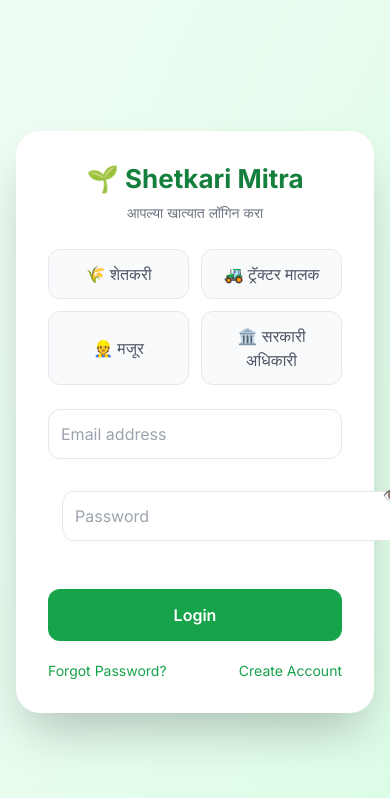
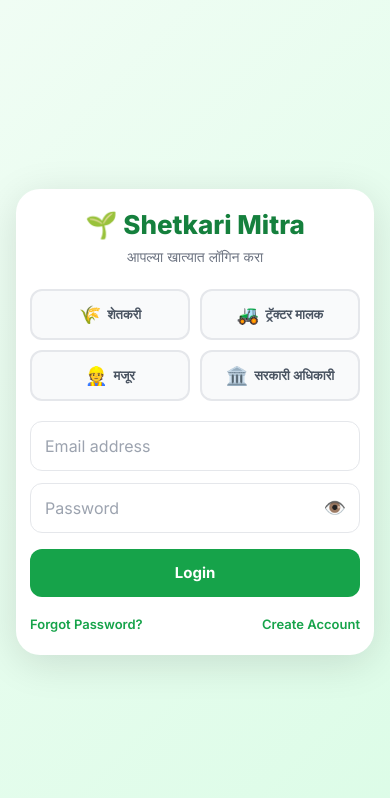
Before and after one commit to mangeshgaikwad424/shetkari-mitra, a React (Vite) app in the folder shetkari-mitra/: page /login in a window 390 px wide. Shown: the top 798 px of the page. Built offline with nearby package versions, Linux system fonts and the light colour scheme; no server answers.

Commit message:
fix: mobile responsive fixes for all pages

```diff
--- a/shetkari-mitra/src/pages/FarmerDashboard.jsx
+++ b/shetkari-mitra/src/pages/FarmerDashboard.jsx
@@ -231,8 +231,6 @@ export default function FarmerDashboard() {
     { id: "bookings", label: copy.myBookings, icon: "📅" },
     { id: "messages", label: copy.messages, icon: "💬" },
     { id: "earnings", label: copy.earnings, icon: "💰" },
-    { id: "schemes", label: copy.schemes, icon: "📋" },
-    { id: "crop", label: copy.cropDoctor, icon: "🌿" },
     { id: "notifications", label: copy.notifications, icon: "🔔" },
     { id: "profile", label: copy.profile, icon: "👤" },
     { id: "settings", label: copy.settings, icon: "⚙️" },
@@ -580,13 +578,7 @@ export default function FarmerDashboard() {
           {NAV.map((item) => (
             <button
               key={item.id}
-              onClick={() =>
-                item.id === "schemes"
-                  ? navigate("/schemes")
-                  : item.id === "crop"
-                    ? navigate("/crop")
-                    : setActiveTab(item.id)
-              }
+              onClick={() => setActiveTab(item.id)}
               style={{
                 width: "100%",
                 display: "flex",
@@ -1027,7 +1019,7 @@ export default function FarmerDashboard() {
                 )}
               </div>
 
-              <div style={{ display: "grid", gridTemplateColumns: "320px 1fr", gap: 16, minHeight: 560 }}>
+              <div style={{ display: "grid", gridTemplateColumns: "1fr", gap: 16, minHeight: 400 }} className="farmer-messages-grid">
                 <div style={{ background: "#fff", borderRadius: 16, border: "1px solid #e5e7eb", display: "flex", flexDirection: "column", overflow: "hidden" }}>
                   <div style={{ padding: "16px 16px 0" }}>
                     <div style={{ fontSize: 12, fontWeight: 700, color: "#6b7280", marginBottom: 10 }}>{copy.allContacts}</div>
@@ -1398,6 +1390,15 @@ export default function FarmerDashboard() {
           </div>
         </div>
       )}
+      <style>{`
+        @media (min-width: 768px) {
+          .farmer-messages-grid { grid-template-columns: 280px 1fr !important; }
+        }
+        @media (max-width: 640px) {
+          .farmer-main { padding: 0 !important; }
+          .farmer-main header { padding: 10px 12px !important; }
+        }
+      `}</style>
     </div>
   );
 }
--- a/shetkari-mitra/src/pages/Labour.jsx
+++ b/shetkari-mitra/src/pages/Labour.jsx
@@ -77,7 +77,7 @@ export default function Labour() {
               {lbl("+ Post a Job", "+ काम पोस्ट करा")}
             </button>
           </div>
-          <div style={{ width:180, height:120, background:"rgba(22,163,74,0.1)", borderRadius:16, display:"flex", alignItems:"center", justifyContent:"center", fontSize:64 }}>👨‍🌾</div>
+          <div style={{ width:140, height:100, background:"rgba(22,163,74,0.1)", borderRadius:16, display:"flex", alignItems:"center", justifyContent:"center", fontSize:56, flexShrink:0 }} className="labour-hero-illustration">👨‍🌾</div>
         </div>
       </div>
 
@@ -127,7 +127,7 @@ export default function Labour() {
       </div>
 
       {/* MAIN GRID */}
-      <div style={{ maxWidth:1280, margin:"0 auto", padding:"20px 24px 40px", display:"grid", gridTemplateColumns:"1fr 280px", gap:24 }}>
+      <div style={{ maxWidth:1280, margin:"0 auto", padding:"16px 16px 40px", display:"grid", gridTemplateColumns:"1fr", gap:20 }} className="labour-main-grid">
         {/* WORKERS LIST */}
         <div>
           <div style={{ display:"flex", justifyContent:"space-between", alignItems:"center", marginBottom:14 }}>
@@ -145,7 +145,7 @@ export default function Labour() {
 
           <div style={{ display:"flex", flexDirection:"column", gap:12 }}>
             {visible.map((w,i) => (
-              <div key={w.id} style={{ background:"#fff", border:"1px solid #e5e7eb", borderRadius:14, padding:"16px 18px", display:"flex", alignItems:"center", gap:16, boxShadow:"0 2px 6px rgba(0,0,0,0.05)" }}>
+              <div key={w.id} style={{ background:"#fff", border:"1px solid #e5e7eb", borderRadius:14, padding:"14px 16px", display:"flex", alignItems:"flex-start", gap:14, boxShadow:"0 2px 6px rgba(0,0,0,0.05)", flexWrap:"wrap" }}>
                 <div style={{ width:56, height:56, borderRadius:"50%", background:COLORS[i%COLORS.length], display:"flex", alignItems:"center", justifyContent:"center", fontSize:28, flexShrink:0 }}>
                   {EMOJIS[i%EMOJIS.length]}
                 </div>
@@ -255,6 +255,19 @@ export default function Labour() {
           </div>
         </div>
       )}
+      <style>{`
+        @media (min-width: 768px) {
+          .labour-main-grid { grid-template-columns: 1fr 280px !important; }
+        }
+        @media (max-width: 480px) {
+          .labour-main-grid > div:first-child > div > div[style*="flex-shrink: 0"] {
+            align-items: flex-start !important;
+            flex-direction: row !important;
+            flex-wrap: wrap !important;
+            width: 100% !important;
+          }
+        }
+      `}</style>
     </div>
   );
 }
--- a/shetkari-mitra/src/pages/Login.jsx
+++ b/shetkari-mitra/src/pages/Login.jsx
@@ -1,4 +1,3 @@
-
 import { useState, useContext } from "react";
 import { Link, useNavigate } from "react-router-dom";
 import { useAuth } from "../context/AuthContext";
@@ -26,7 +25,7 @@ export default function Login() {
   const navigate = useNavigate();
 
   const handleLogin = async (e) => {
-    e.preventDefault();
+    if (typeof e?.preventDefault === "function") e.preventDefault();
 
     if (!selectedRole) {
       setError(lang === "mr" ? "कृपया भूमिका निवडा" : "Please select a role");
@@ -68,55 +67,94 @@ export default function Login() {
   };
 
   return (
-    <div className="min-h-screen flex items-center justify-center bg-gradient-to-br from-green-50 to-green-100 px-4">
-      <div className="bg-white shadow-2xl rounded-3xl p-8 w-full max-w-md">
+    <div style={{
+      minHeight: "100vh",
+      display: "flex",
+      alignItems: "center",
+      justifyContent: "center",
+      background: "linear-gradient(135deg, #f0fdf4 0%, #dcfce7 100%)",
+      padding: "16px",
+      boxSizing: "border-box",
+    }}>
+      <div style={{
+        background: "#fff",
+        boxShadow: "0 8px 40px rgba(0,0,0,0.12)",
+        borderRadius: 24,
+        padding: "28px 20px",
+        width: "100%",
+        maxWidth: 420,
+        boxSizing: "border-box",
+      }}>
 
         {/* Logo / Title */}
-        <h1 className="text-3xl font-bold text-center text-green-700">
+        <h1 style={{ fontSize: "clamp(22px, 6vw, 30px)", fontWeight: 800, textAlign: "center", color: "#15803d", margin: 0 }}>
           🌱 Shetkari Mitra
         </h1>
-        <p className="text-center text-gray-500 mt-2 mb-6">
+        <p style={{ textAlign: "center", color: "#6b7280", marginTop: 6, marginBottom: 20, fontSize: 14 }}>
           {lang === "mr" ? "आपल्या खात्यात लॉगिन करा" : "Access your account"}
         </p>
 
         {/* Role Selection */}
-        <div className="grid grid-cols-2 gap-3 mb-6">
+        <div style={{ display: "grid", gridTemplateColumns: "1fr 1fr", gap: 10, marginBottom: 20 }}>
           {USER_TYPES.map((role) => (
             <button
               key={role.id}
               onClick={() => setSelectedRole(role.id)}
-              className={`p-3 rounded-xl border font-medium transition ${selectedRole === role.id
-                  ? "bg-green-600 text-white border-green-600 shadow-md"
-                  : "bg-gray-50 text-gray-600 hover:border-green-400"
-                }`}
+              style={{
+                padding: "10px 8px",
+                borderRadius: 12,
+                border: selectedRole === role.id ? "2px solid #16a34a" : "2px solid #e5e7eb",
+                fontWeight: 600,
+                fontSize: 13,
+                cursor: "pointer",
+                background: selectedRole === role.id ? "#16a34a" : "#f9fafb",
+                color: selectedRole === role.id ? "#fff" : "#4b5563",
+                transition: "all 0.2s",
+                display: "flex",
+                alignItems: "center",
+                justifyContent: "center",
+                gap: 6,
+              }}
             >
-              {role.icon} {role.label}
+              <span style={{ fontSize: 18 }}>{role.icon}</span>
+              <span>{role.label}</span>
             </button>
           ))}
         </div>
 
         {/* Form */}
-        <form onSubmit={handleLogin} className="space-y-4">
+        <div style={{ display: "flex", flexDirection: "column", gap: 12 }}>
 
           <input
             type="email"
             placeholder="Email address"
-            className="w-full p-3 border rounded-xl focus:ring-2 focus:ring-green-400 outline-none"
+            style={{
+              width: "100%", padding: "12px 14px", border: "1.5px solid #e5e7eb",
+              borderRadius: 12, fontSize: 14, outline: "none", boxSizing: "border-box",
+              fontFamily: "inherit",
+            }}
             value={email}
             onChange={(e) => setEmail(e.target.value)}
           />
 
-          <div className="relative">
+          <div style={{ position: "relative" }}>
             <input
               type={showPassword ? "text" : "password"}
               placeholder="Password"
-              className="w-full p-3 border rounded-xl focus:ring-2 focus:ring-green-400 outline-none"
+              style={{
+                width: "100%", padding: "12px 44px 12px 14px", border: "1.5px solid #e5e7eb",
+                borderRadius: 12, fontSize: 14, outline: "none", boxSizing: "border-box",
+                fontFamily: "inherit",
+              }}
               value={password}
               onChange={(e) => setPassword(e.target.value)}
             />
             <span
               onClick={() => setShowPassword(!showPassword)}
-              className="absolute right-4 top-3 cursor-pointer text-gray-500"
+              style={{
+                position: "absolute", right: 14, top: "50%", transform: "translateY(-50%)",
+                cursor: "pointer", fontSize: 18, lineHeight: 1,
+              }}
             >
               {showPassword ? "🙈" : "👁️"}
             </span>
@@ -124,27 +162,35 @@ export default function Login() {
 
           {/* Error */}
           {error && (
-            <div className="text-red-600 text-sm bg-red-50 border border-red-200 p-2 rounded-lg">
+            <div style={{
+              color: "#dc2626", fontSize: 13, background: "#fef2f2",
+              border: "1px solid #fecaca", padding: "10px 12px", borderRadius: 10,
+            }}>
               {error}
             </div>
           )}
 
           {/* Button */}
           <button
-            type="submit"
+            onClick={handleLogin}
             disabled={loading}
-            className="w-full bg-green-600 text-white p-3 rounded-xl font-semibold hover:bg-green-700 transition"
+            style={{
+              width: "100%", background: loading ? "#9ca3af" : "#16a34a",
+              color: "#fff", padding: "13px", borderRadius: 12,
+              fontWeight: 700, fontSize: 15, border: "none", cursor: loading ? "not-allowed" : "pointer",
+              marginTop: 4, fontFamily: "inherit",
+            }}
           >
             {loading ? "Please wait..." : "Login"}
           </button>
-        </form>
+        </div>
 
         {/* Links */}
-        <div className="flex justify-between mt-5 text-sm">
-          <Link to="/forgot" className="text-green-600 hover:underline">
+        <div style={{ display: "flex", justifyContent: "space-between", marginTop: 18, fontSize: 13 }}>
+          <Link to="/forgot" style={{ color: "#16a34a", textDecoration: "none", fontWeight: 600 }}>
             Forgot Password?
           </Link>
-          <Link to="/register" className="text-green-600 hover:underline">
+          <Link to="/register" style={{ color: "#16a34a", textDecoration: "none", fontWeight: 600 }}>
             Create Account
           </Link>
         </div>
```
Also changed, not shown: shetkari-mitra/src/index.css (+105 -0 lines), shetkari-mitra/src/pages/Messages.jsx (+88 -50 lines), shetkari-mitra/src/pages/Tractor.jsx (+23 -14 lines).
